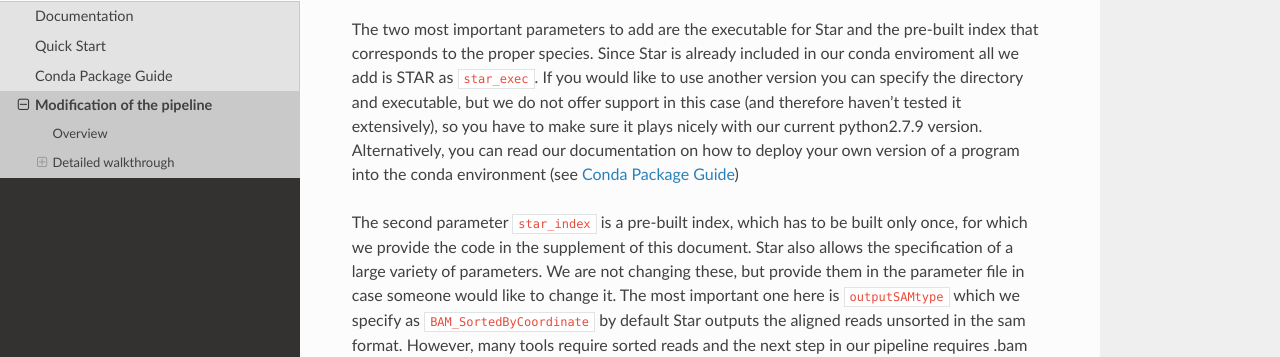
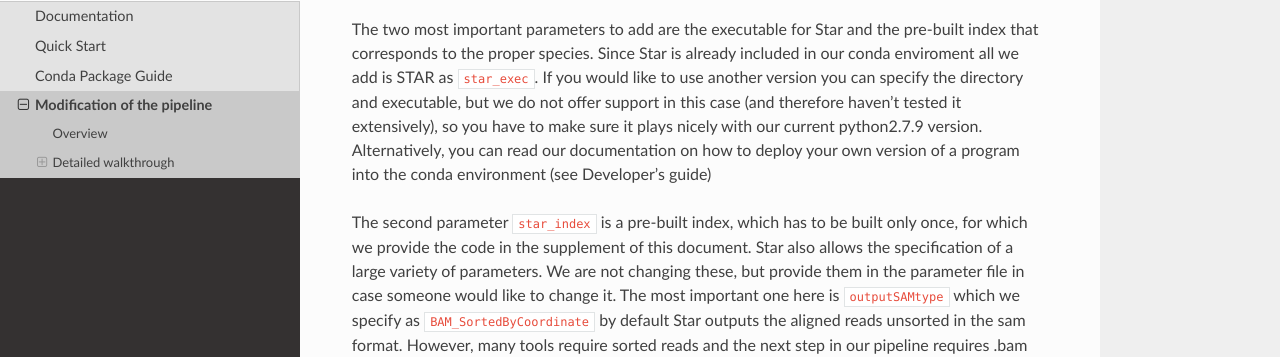
Before and after one commit to tetomonti/Hydra, a Sphinx documentation site: the page built from tools/RNASeq_pipeline/docs/dev_docs/new_module.rst, in a window 1280 px wide and 900 px high, scrolled down 493 px. Shown: the part 190-547 px from the top of the window. Built offline with Sphinx 7.4.7 and the Read the Docs theme 2.0.0, drawn with Linux system fonts in a browser that asks for light colours.

```diff
--- a/tools/RNASeq_pipeline/docs/dev_docs/new_module.rst
+++ b/tools/RNASeq_pipeline/docs/dev_docs/new_module.rst
@@ -32,7 +32,7 @@
 Since Star is already included in our conda enviroment all we add is STAR as ``star_exec``. If you would like to use another version
 you can specify the directory and executable, but we do not offer support in this case (and therefore haven't tested it extensively),
 so you have to make sure it plays nicely with our current python2.7.9 version. Alternatively, you can read our documentation on how to
-deploy your own version of a program into the conda environment (see :ref:`rst_tutorial`)
+deploy your own version of a program into the conda environment (see Developer's guide)
 
 The second parameter ``star_index`` is a pre-built index, which has to be built only once, for which we provide the code in the supplement
 of this document. Star also allows the specification of a large variety of parameters. We are not changing these, but provide them in
```
